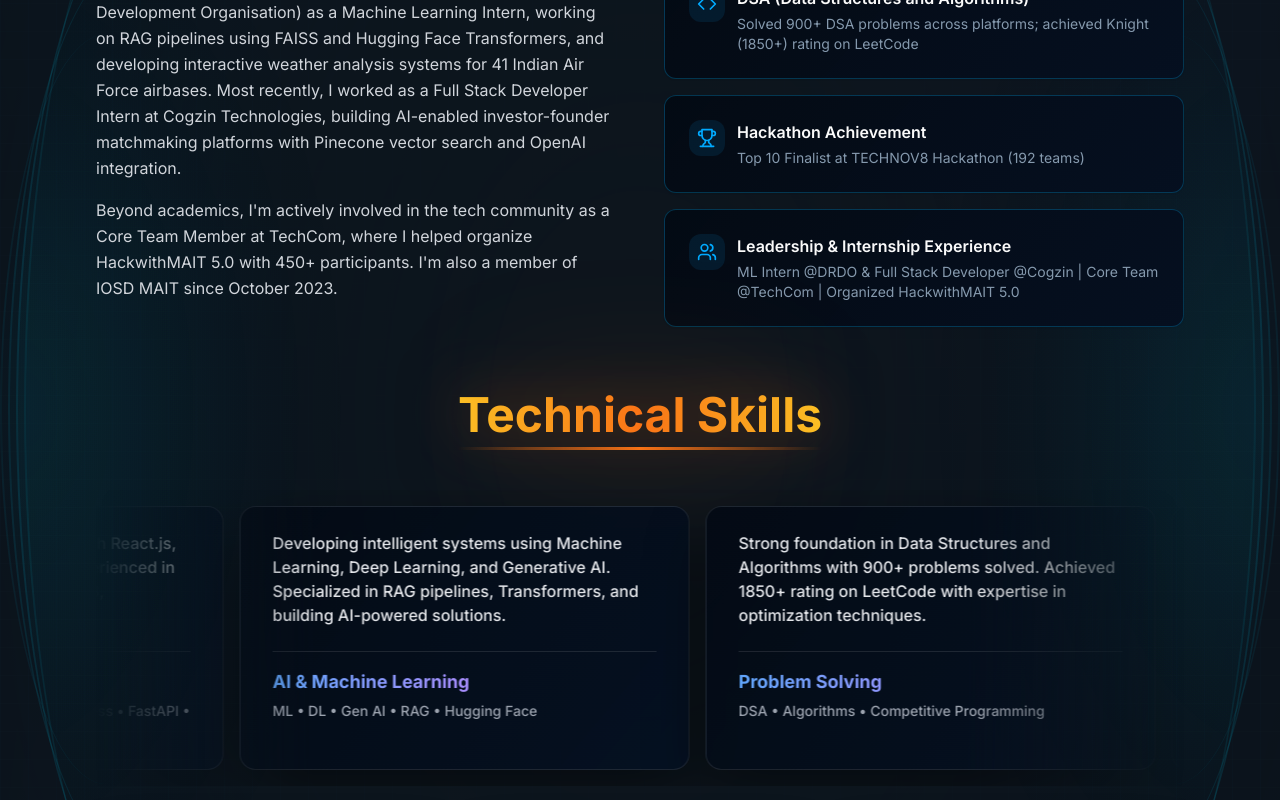
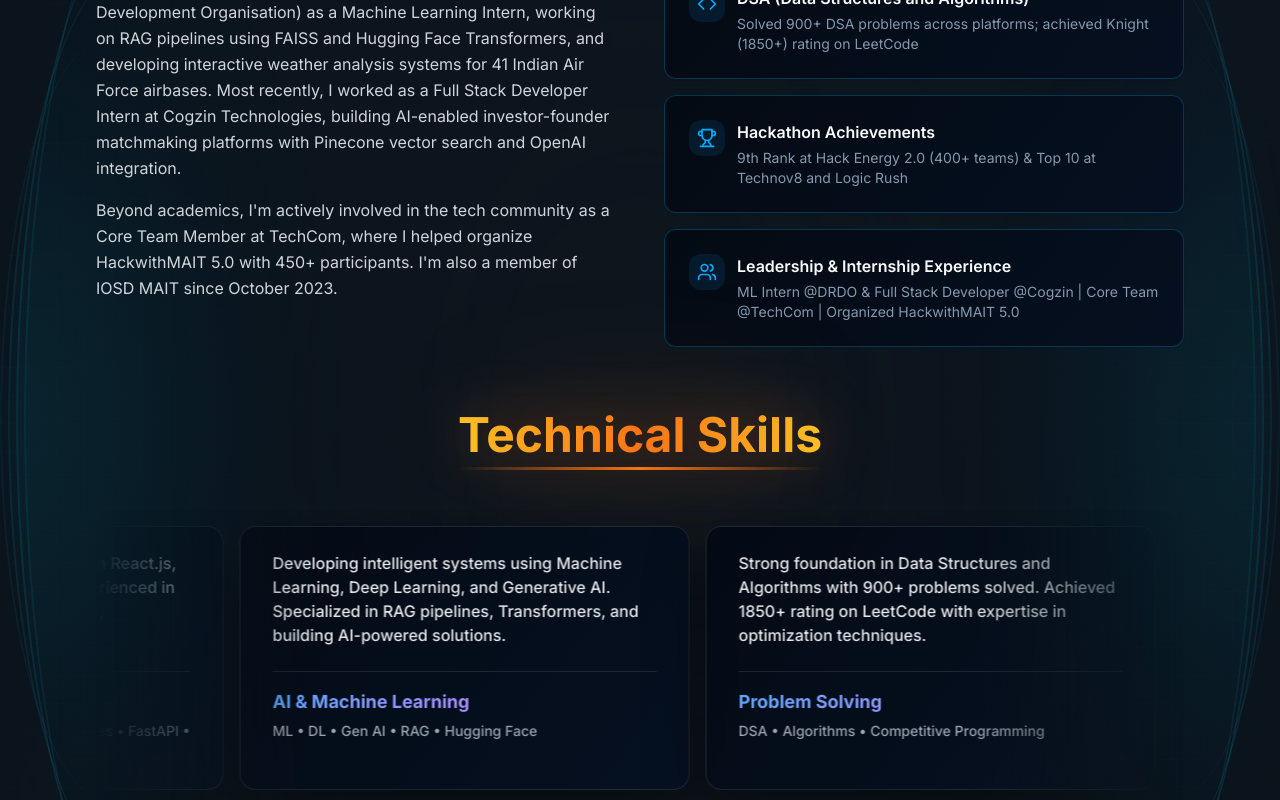
Before and after one commit to Arnav-Bhardwaj1/Portfolio, a React (Vite) app: page / in a window 1280 px wide. Shown: the part 1460-2260 px from the top of the page. Built offline with nearby package versions, Linux system fonts and the light colour scheme.

Commit message:
Added Hackathons Performance

```diff
--- a/src/components/About.tsx
+++ b/src/components/About.tsx
@@ -20,8 +20,8 @@ export const About = () => {
     },
     {
       icon: Trophy,
-      title: "Hackathon Achievement",
-      description: "Top 10 Finalist at TECHNOV8 Hackathon (192 teams)",
+      title: "Hackathon Achievements",
+      description: "9th Rank at Hack Energy 2.0 (400+ teams) & Top 10 at Technov8 and Logic Rush",
     },
     {
       icon: Users,
--- a/src/components/Education.tsx
+++ b/src/components/Education.tsx
@@ -59,7 +59,13 @@ export const Education = () => {
   const achievements = [
     {
       icon: Trophy,
-      title: "Top 10 Finalist — TECHNOV8 Hackathon",
+      title: "9th Rank - Hack Energy 2.0 Hackathon",
+      description: "National Level Hackathon",
+      detail: "Ranked 9th among 400+ teams (1100+ participants)"
+    },
+    {
+      icon: Trophy,
+      title: "Top 10 Finalist — Technov8 Hackathon",
       description: "Ranked in the Top 10 out of 192 teams in the FinTech Innovation track",
       detail: "Built AI-powered finance manager"
     },
@@ -67,7 +73,7 @@ export const Education = () => {
       icon: Trophy,
       title: "Top 10 Finalist - Logic Rush Hackathon",
       description: "Built a blockchain and AI powered crowdfunding platform",
-      detail: "Competed against top teams in building innovative solutions"
+      detail: "Ranked in the Top 10 out of 91 competitive teams"
     },
     {
       icon: Award,
--- a/src/components/aceternity/TextGenerateEffect.tsx
+++ b/src/components/aceternity/TextGenerateEffect.tsx
@@ -31,13 +31,13 @@ export const TextGenerateEffect = ({
   }, [scope.current]);
 
   const renderWords = () => {
-    // Check if the last 4 words are "Top", "10", "Finalist", "@TECHNOV8"
+    // Check if the last 4 words are "Top", "10", "Finalist", "@Technov8"
     const lastFourWords = wordsArray.slice(-4);
     const isTop10Phrase = lastFourWords.length === 4 &&
       lastFourWords[0] === "Top" &&
       lastFourWords[1] === "10" &&
       lastFourWords[2] === "Finalist" &&
-      lastFourWords[3] === "@TECHNOV8";
+      lastFourWords[3] === "@Technov8";
 
     const regularWords = isTop10Phrase ? wordsArray.slice(0, -4) : wordsArray;
     const top10Words = isTop10Phrase ? wordsArray.slice(-4) : [];
```
Also changed, not shown: 1 other file (tests, documents, lock files or other folders).
